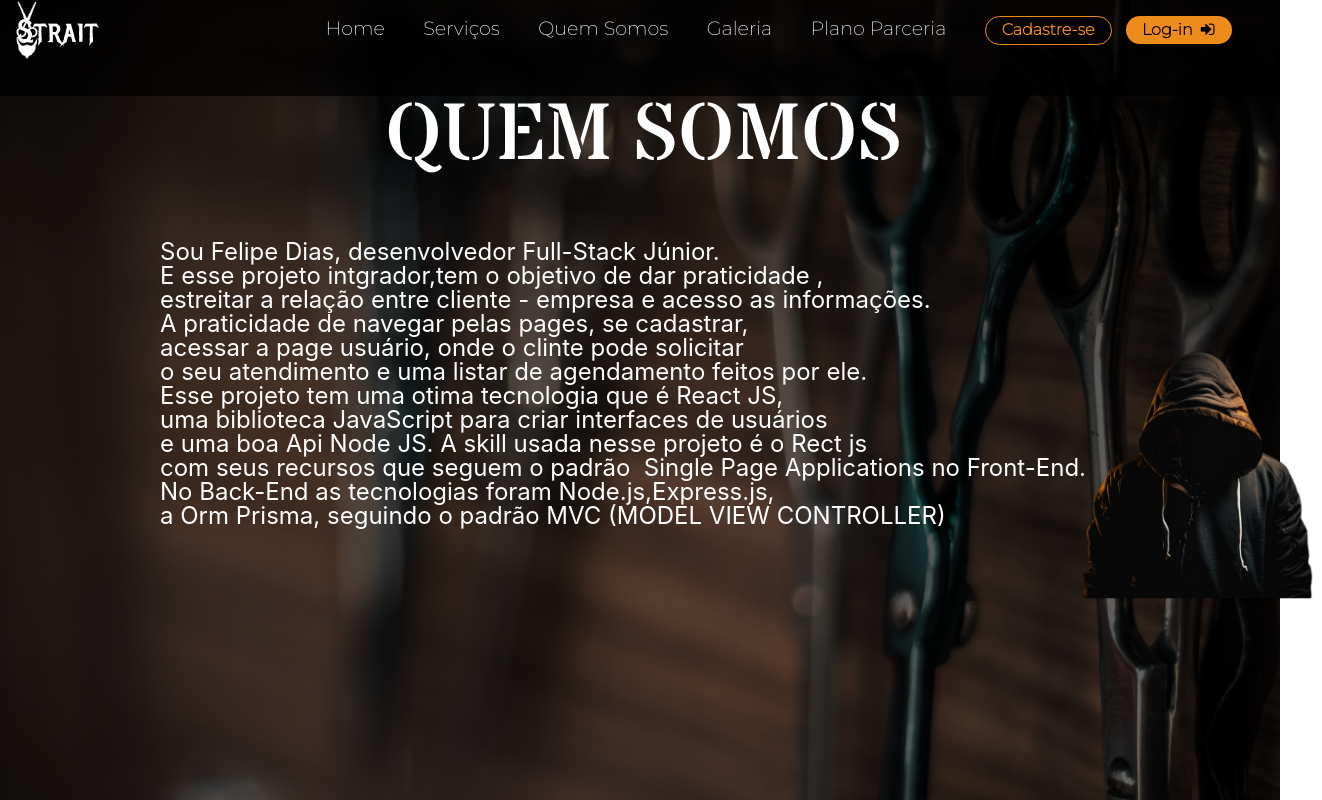
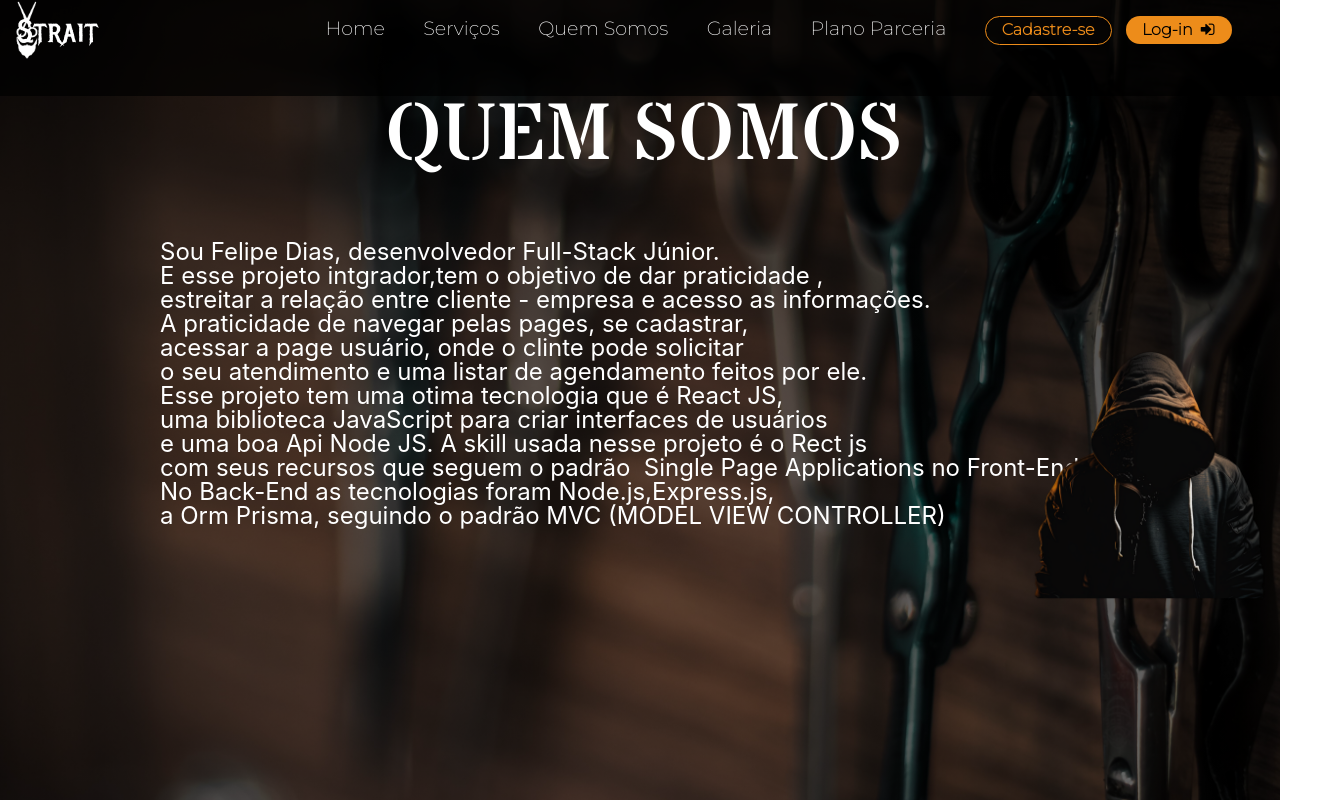
Before and after one commit to Felipediaslc/Barbearia-Strait-Front, a React (Create React App) app: page /quemsomos in a window 1280 px wide. Shown: the whole page, 1322 px wide, since content can reach past the window. Built offline with nearby package versions, Linux system fonts and the light colour scheme; a web font is replaced by a local one.

Commit message:
refinamento v.63

```diff
--- a/src/Pages/Quem-somos/Quem-somos.css
+++ b/src/Pages/Quem-somos/Quem-somos.css
@@ -54,7 +54,7 @@
 .quem-somos .body-part-2  .hoodie-guy {
   position: absolute;
   background: url(./imag/imagSVG/Hoodie-guy.png);
-  left:67rem;
+  left:64rem;
   top: 350px;
   height: 250px;
   width: 250px;
```
